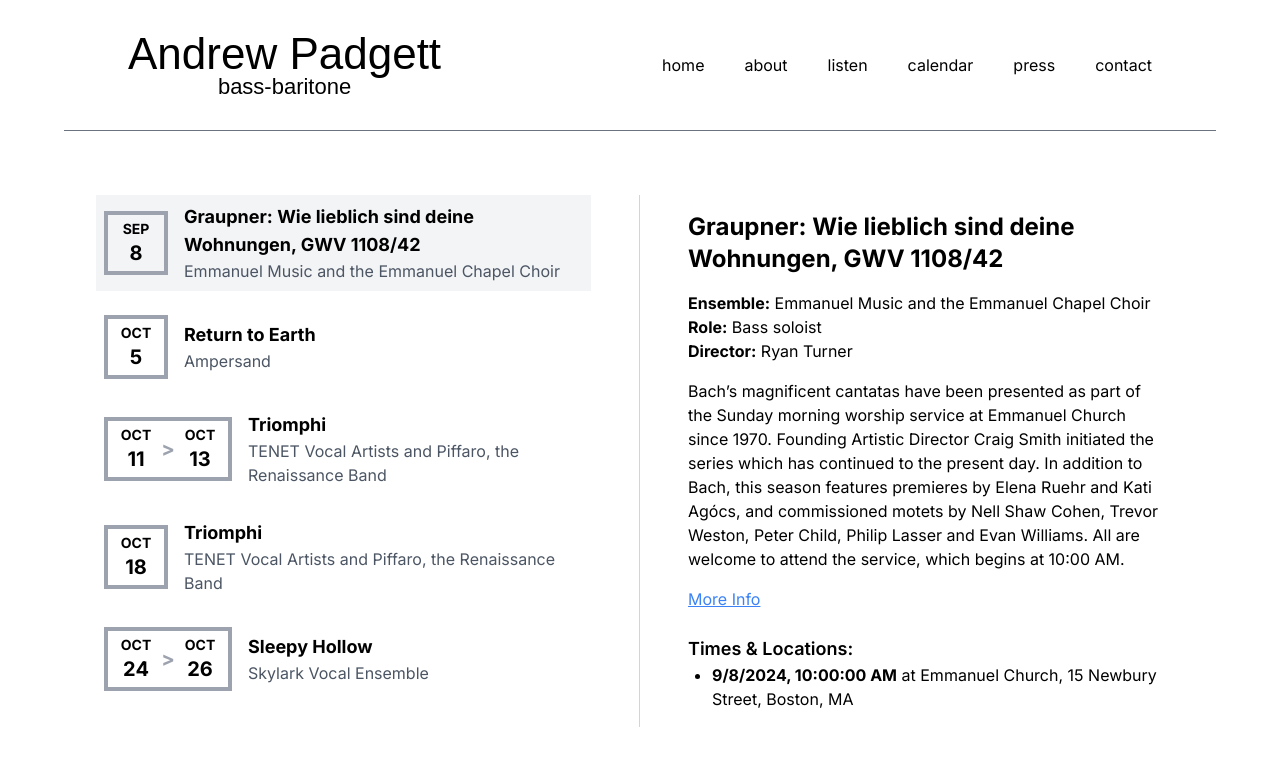
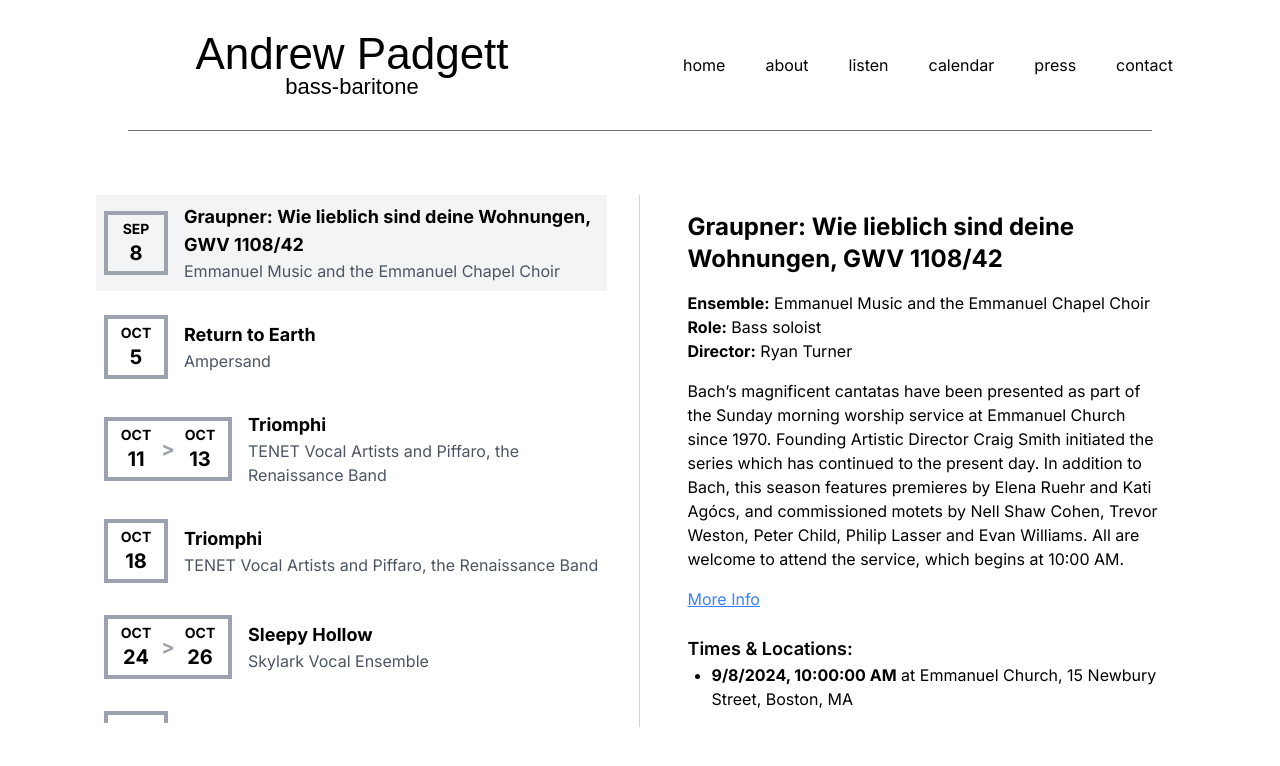
Before and after one commit to VoxAntiqua/andrew-padgett-website, a Next.js app: page /calendar in a window 1280 px wide. Shown: the top 766 px of the page. Built offline with nearby package versions, Linux system fonts and the light colour scheme; a web font is replaced by a local one.

Commit message:
Adjusted header layout

```diff
--- a/app/header.tsx
+++ b/app/header.tsx
@@ -4,13 +4,16 @@ import SingerLogo from "./ui/SingerLogo";
 export default function Header() {
   return (
     <header>
-      {/* Add custom padding to avoid reaching edges */}
-      <nav className="mx-8 py-8 border-b border-gray-500 lg:mx-16">
-        <ul className="container flex items-center justify-between mx-auto max-w-screen-lg">
-          {/* Left-aligned SingerLogo */}
+      <nav className="py-8">
+        <div className="flex justify-between items-center w-full px-8 lg:px-16">
+          {/* Left half with SingerLogo, centered */}
+          <div className="flex justify-center flex-1">
             <SingerLogo />
-          {/* Right-aligned links */}
-          <div className="flex gap-10 items-center ml-auto">
+          </div>
+
+          {/* Right half with navigation links, centered */}
+          <div className="flex justify-center flex-1">
+            <ul className="flex gap-10 items-center">
               <li>
                 <Link href="/">home</Link>
               </li>
@@ -29,9 +32,13 @@ export default function Header() {
               <li>
                 <Link href="/contact">contact</Link>
               </li>
+            </ul>
           </div>
-        </ul>
+        </div>
       </nav>
+
+      {/* Separate dividing line spanning about 80% of the viewport width */}
+      <div className="border-b border-gray-500 mx-auto w-4/5"></div>
     </header>
   );
 }
--- a/app/ui/calendar/EventsList.tsx
+++ b/app/ui/calendar/EventsList.tsx
@@ -18,7 +18,7 @@ const EventsList: React.FC<EventsListProps> = ({ events, onSelectEvent, selected
   };
 
   return (
-    <ul className="w-1/2 space-y-4 max-h-[calc(100vh-17rem)] overflow-y-auto pr-4"> {/* Set max height and add scrolling */}
+    <ul className="w-1/2 space-y-4 max-h-[calc(100vh-17rem)] overflow-y-auto "> {/* Set max height and add scrolling */}
       {events.map((event) => {
         const dates = event.timesLocations.map((tl) => formatDate(tl.time));
         const firstDate = dates[0];
```
Also changed, not shown: todos.txt (added). Lines whose indentation alone changed are shown as unchanged.
